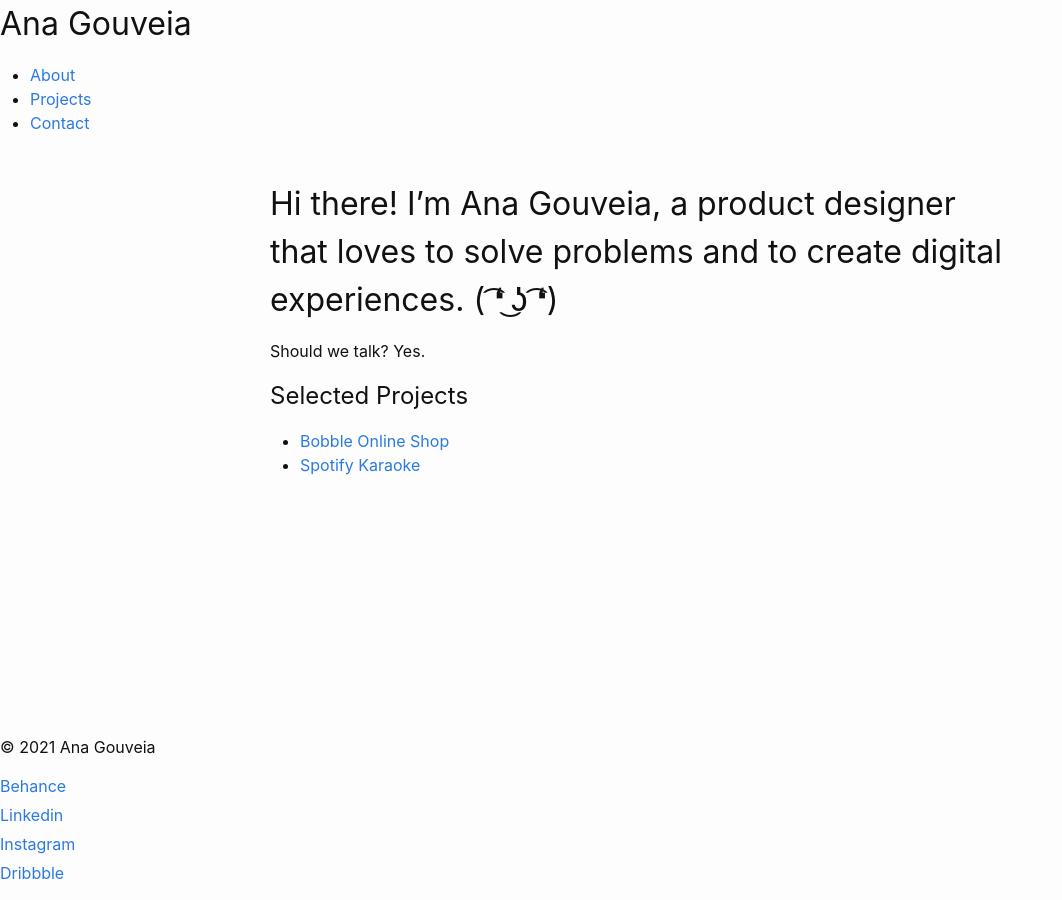
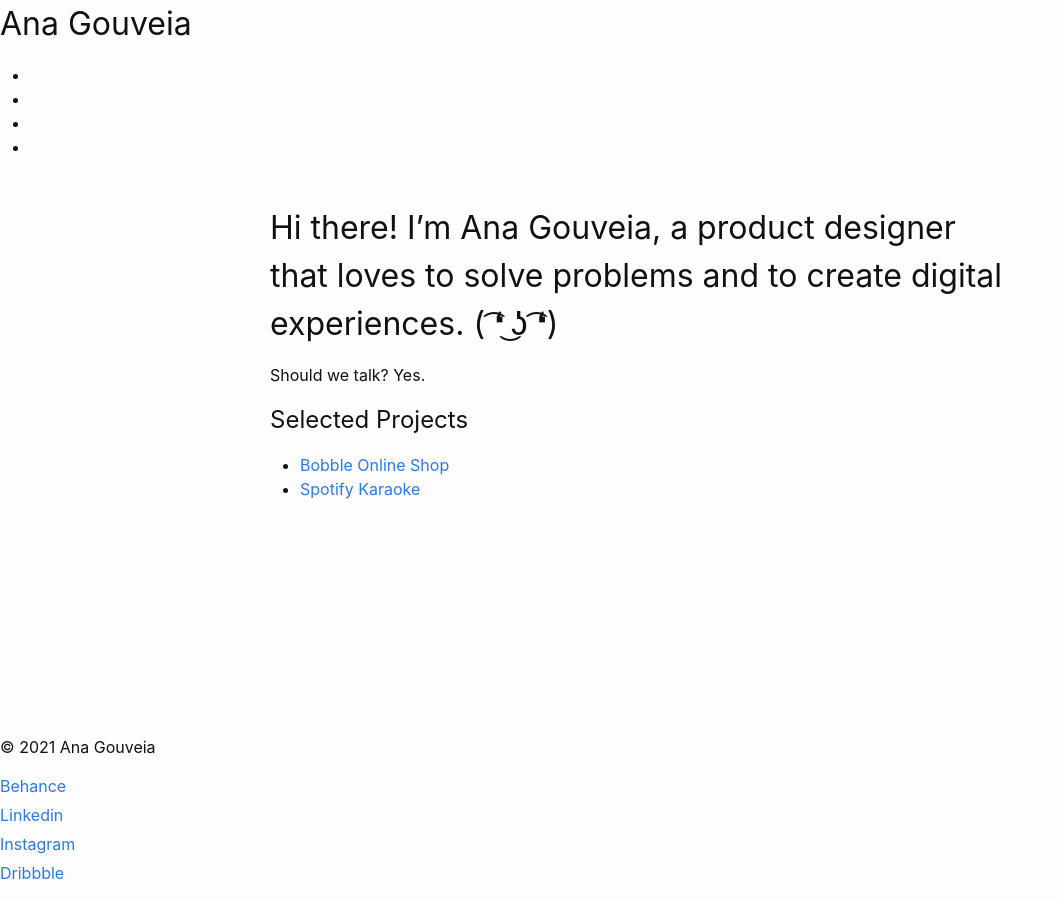
Before and after one commit to anagouveia16/projeto, a Jekyll site: the page built from index.markdown, in a window 1280 px wide. Shown: the whole page, without its empty margins (0-1062 px from the left). Built offline with Jekyll 4.4.1, drawn with Linux system fonts in a browser that asks for light colours.

```diff
--- a/_includes/navigation.html
+++ b/_includes/navigation.html
@@ -1,7 +1,9 @@
 <nav>
     <ul>
-        <li><a>About</a></li> <!-- como criar as ligações com links para -->
-        <li><a>Projects</a></li>
-        <li><a>Contact</a></li>
+        {% for nav in site.data.nav-geral.docs %}
+        <li>
+            <a href="{{ site.baseurl }}/{{navigation.url}}">{{ navigation.title }}</a>
+        </li>
+        {% endfor %}
     </ul>
 </nav>
```
Also changed, not shown: _data/nav-geral.yml (added, +14 -0 lines).
